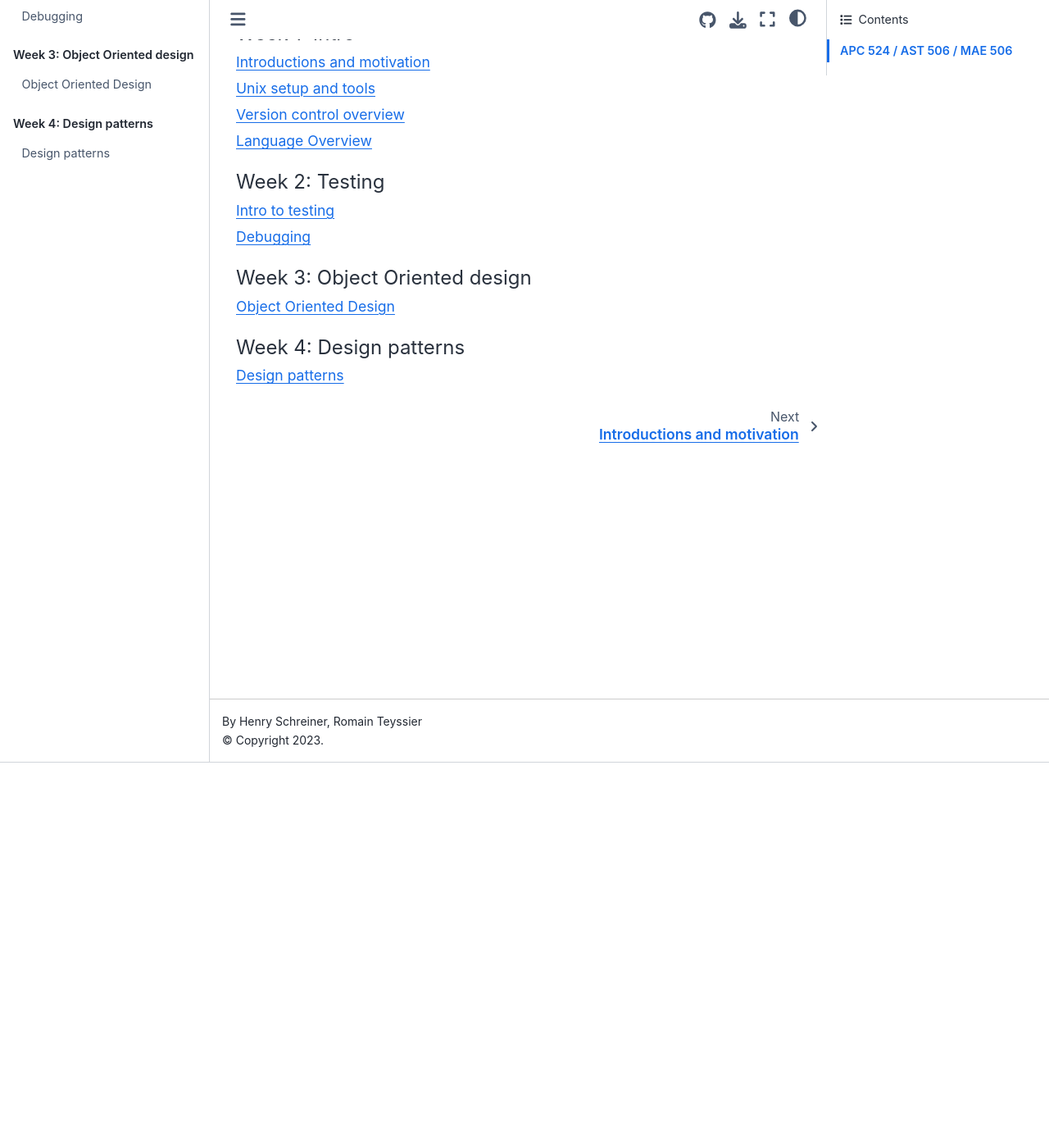
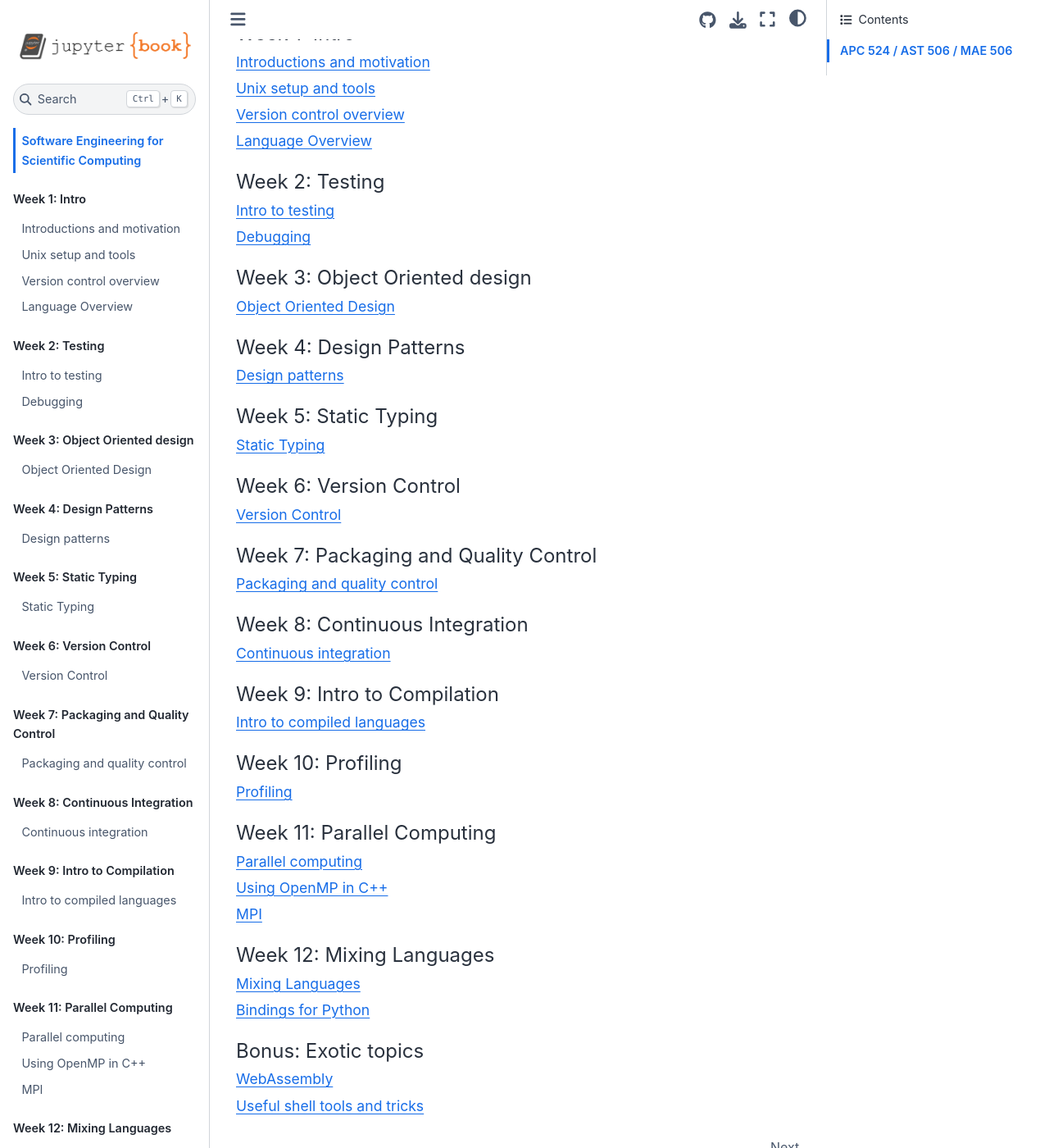
Before and after one commit to se-for-sci/se-for-sci.github.io, a Jupyter Book: the page built from content/intro.md, in a window 1280 px wide and 1400 px high, scrolled down 470 px. Shown: the whole window at 82% size. Built offline with Jupyter Book 1.0.4 settings and Sphinx 7.4.7 and the Sphinx Book theme 1.1.4, drawn with Linux system fonts in a browser that asks for light colours.

Commit message:
feat: filling out the rest of the ToC
Signed-off-by: Henry Schreiner <henryschreineriii@gmail.com>

```diff
--- a/_toc.yml
+++ b/_toc.yml
@@ -20,6 +20,46 @@ parts:
     chapters:
       - file: content/week3/oodesign.md
 
-  - caption: "Week 4: Design patterns"
+  - caption: "Week 4: Design Patterns"
     chapters:
       - file: content/week4/designpatt.md
+
+  - caption: "Week 5: Static Typing"
+    chapters:
+      - file: content/week5/typing.md
+
+  - caption: "Week 6: Version Control"
+    chapters:
+      - file: content/week6/git.md
+
+  - caption: "Week 7: Packaging and Quality Control"
+    chapters:
+      - file: content/week7/packaging.md
+
+  - caption: "Week 8: Continuous Integration"
+    chapters:
+      - file: content/week8/ci.md
+
+  - caption: "Week 9: Intro to Compilation"
+    chapters:
+      - file: content/week9/compiled.md
+
+  - caption: "Week 10: Profiling"
+    chapters:
+      - file: content/week10/profiling.md
+
+  - caption: "Week 11: Parallel Computing"
+    chapters:
+      - file: content/week11/threading.md
+      - file: content/week11/openmp.md
+      - file: content/week11/mpi.md
+
+  - caption: "Week 12: Mixing Languages"
+    chapters:
+      - file: content/week12/so.md
+      - file: content/week12/pybind11.md
+
+  - caption: "Bonus: Exotic topics"
+    chapters:
+      - file: content/week13/webassembly.md
+      - file: content/week13/shell.md
--- /dev/null
+++ b/content/week10/profiling.md
@@ -0,0 +1,5 @@
+# Profiling
+
+## Using a Python profilers
+## Using a profiler with a compiled language
+## Memory optimization
--- /dev/null
+++ b/content/week11/openmp.md
@@ -0,0 +1 @@
+# Using OpenMP in C++
--- /dev/null
+++ b/content/week11/threading.md
@@ -0,0 +1,3 @@
+# Parallel computing
+## Threaded programming in Python
+## Multiprocessing in Python
--- /dev/null
+++ b/content/week12/pybind11.md
@@ -0,0 +1,3 @@
+# Bindings for Python
+## Calling C++ from Python
+## Calling Python from C++
--- /dev/null
+++ b/content/week12/so.md
@@ -0,0 +1,3 @@
+# Mixing Languages
+
+## Using a shared object library
--- /dev/null
+++ b/content/week13/shell.md
@@ -0,0 +1 @@
+# Useful shell tools and tricks
--- /dev/null
+++ b/content/week6/git.md
@@ -0,0 +1,7 @@
+# Version Control
+## Intro to git
+## Investigating history
+## Tagging and branching
+## Manipulating history
+## Collaborative development
+## Hooks and configuration
--- /dev/null
+++ b/content/week7/packaging.md
@@ -0,0 +1,6 @@
+# Packaging and quality control
+## Introduction to Python Packaging and build systems
+## Setting up pre-commit
+## Useful pre-commit hooks
+## Intro to task runners (nox)
+## Conda/Mamba/MicroMamba and conda-forge
--- /dev/null
+++ b/content/week9/compiled.md
@@ -0,0 +1,8 @@
+# Intro to compiled languages
+
+## Intro to C++/Fortran
+## Intro to compilers and linkers
+## Intro to C++ build systems (like CMake)
+## Intro to C++ tooling
+## Setting up a compiled project
+## Templates and compile time programming
```
Also changed, not shown: content/week11/mpi.md (added, +5 -0 lines), content/week13/webassembly.md (added, +1 -0 lines), content/week5/typing.md (added, +6 -0 lines), content/week8/ci.md (added, +5 -0 lines), 1 other file.
